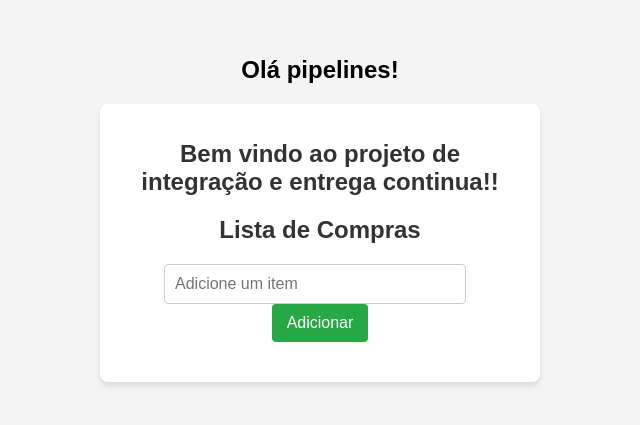
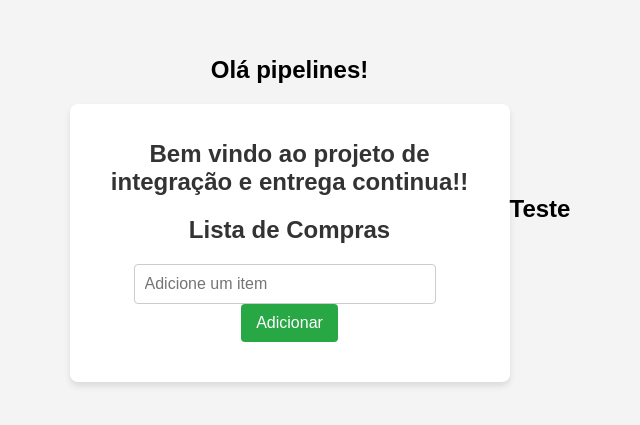
Before and after one commit to KillPhill2111/TESTE-Integracao-e-entrega-continua, a React (Create React App) app in the folder teste-integracao/: page / in a window 1280 px wide. Shown: the part 211-636 px from the top of the page, without its empty margins (320-960 px from the left). Built offline with nearby package versions, Linux system fonts and the light colour scheme.

Commit message:
'teste 04-09'

```diff
--- a/teste-integracao/src/App.js
+++ b/teste-integracao/src/App.js
@@ -10,6 +10,7 @@
         <ListaCompras></ListaCompras>
       </div>
       <div>
+        <h2>Teste</h2>
 
       </div>
     </div>
```
Also changed, not shown: teste-integracao/public/index.html (+1 -21 lines).
